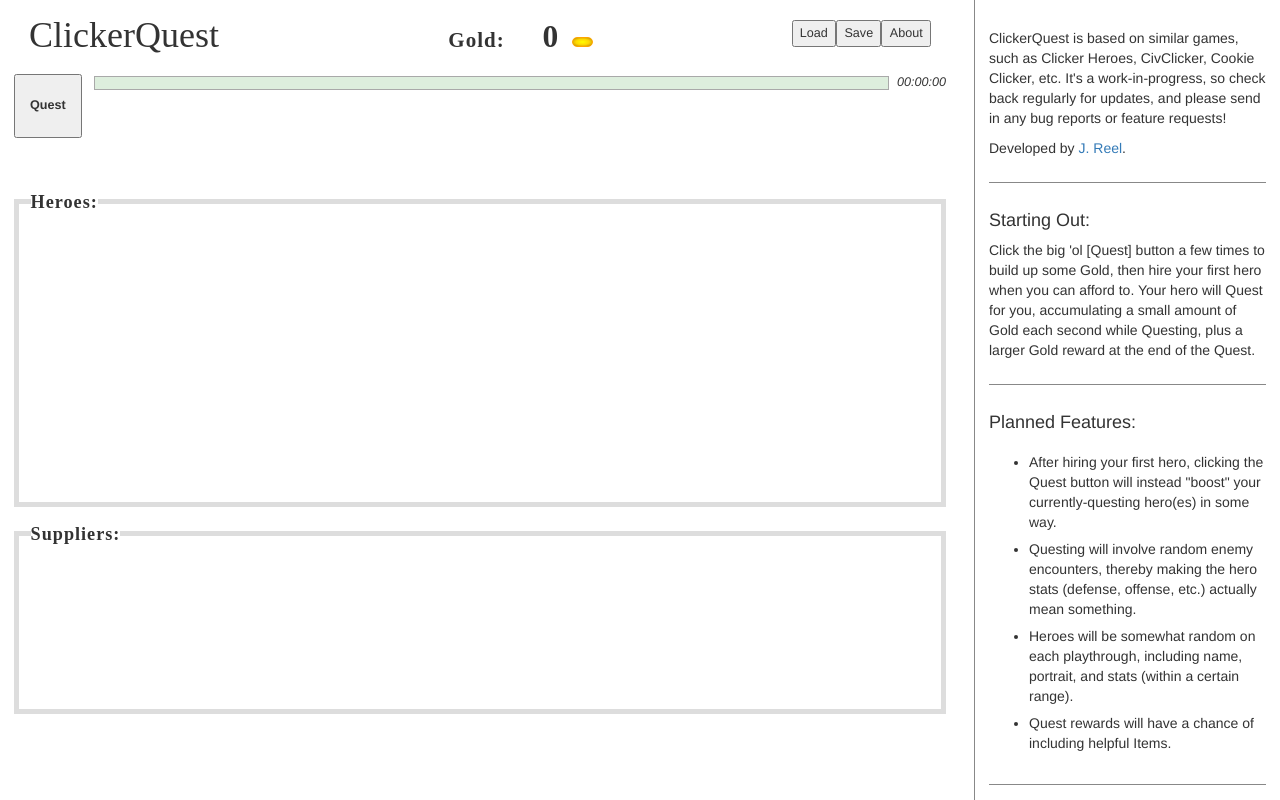
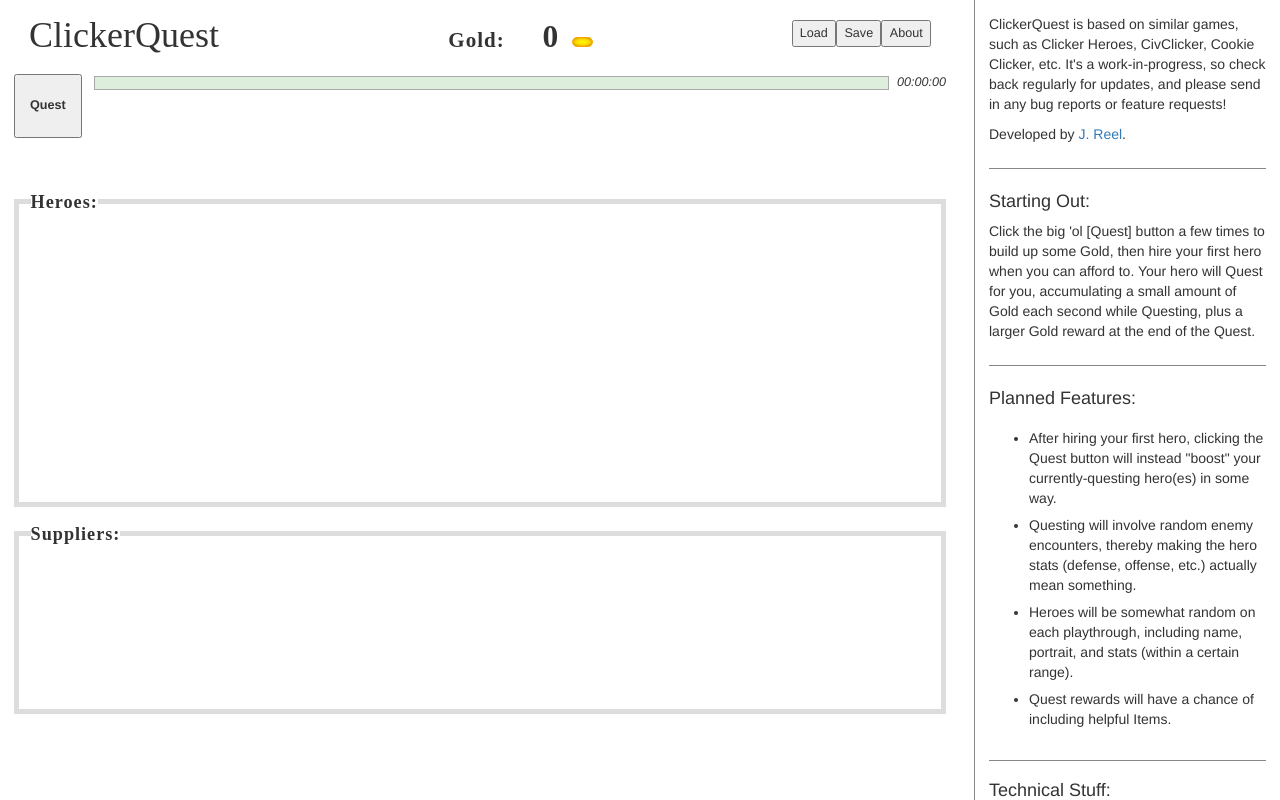
Before and after one commit to jreel/clicker, a plain HTML site: page index.html in a window 1280 px wide. Both pictures are taken after a click on the button "About". Drawn offline with nearby package versions, Linux system fonts and the light colour scheme; a web font is replaced by a local one.

Commit message:
updating 'about' documentation

```diff
--- a/layout.css
+++ b/layout.css
@@ -512,12 +512,10 @@ button.levelup, button.hire {
 #about div {
     border-bottom: 1px solid #888888;
     padding: 1em 0;
-    margin-top: 1em;
 }
 #about h4 {
-    padding: 0 0 0 0;
+    padding: 0.5em 0;
     margin: 0 0 0 0;
-    padding-bottom: 0.5em;
 }
 #about li {
     padding-bottom: 0.5em;
```
